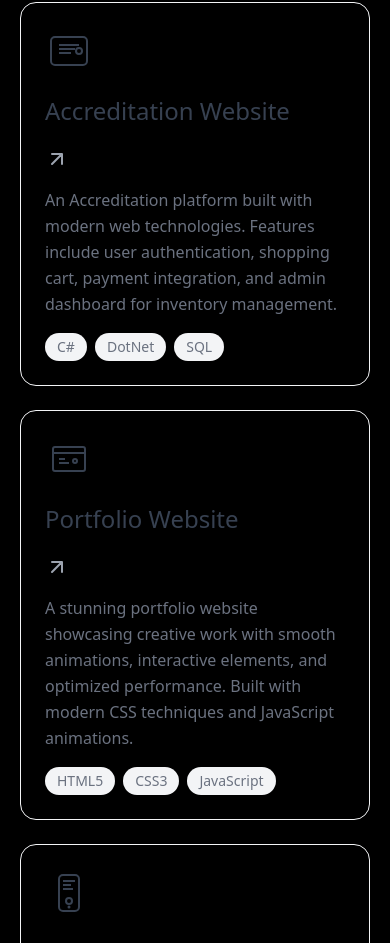
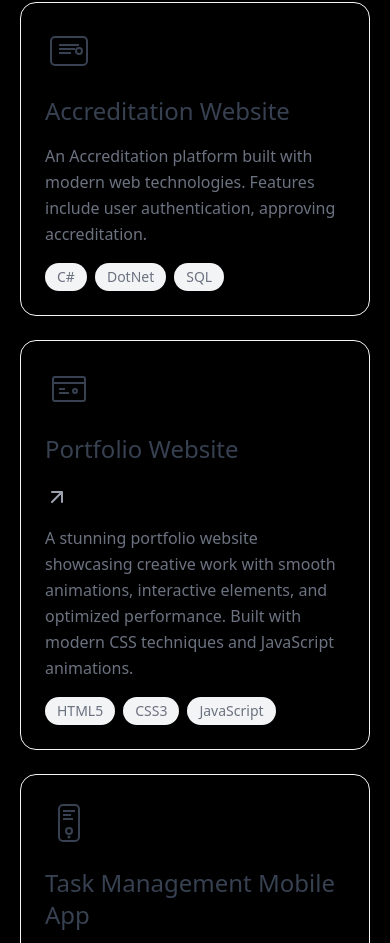
Before and after one commit to bdushime/Portfolio, a website: page index.html in a window 390 px wide. Shown: the part 2489-3432 px from the top of the page. Drawn offline with nearby package versions, Linux system fonts and the light colour scheme.

Commit message:
responsivness

```diff
--- a/index.html
+++ b/index.html
@@ -262,13 +262,13 @@
     <!--Projects-->
     <section id="projects">
         <div class="max-w-6xl mx-auto py-10 px-5">
-            <!-- Section Header -->
+            <!--Header -->
             <div class="flex items-center gap-2 mb-10">
                 <div class="w-2 h-2 bg-gray-300 rounded-full"></div>
                 <span class="text-gray-500 font-medium">My Projects</span>
             </div>
 
-            <!-- Project 1-->
+            <!--Project 1-->
             <div class="rounded-2xl p-6 lg:p-10 mb-6 shadow-sm border border-gray-100 transition-all duration-300 cursor-pointer hover-lift" onclick="window.open('YOUR_ECOMMERCE_LINK_HERE', '_blank')">
                 <div class="flex flex-col sm:flex-row items-start sm:items-center gap-5 mb-4">
                     <div class="w-12 h-12 flex items-center justify-center text-gray-700">
@@ -279,12 +279,10 @@
                         </svg>
                     </div>
                     <h3 class="text-gray-700 text-2xl lg:text-3xl font-medium m-0 flex-1">Accreditation Website</h3>
-                    <svg class="w-6 h-6 text-gray-400 transition-all duration-300" fill="none" stroke="currentColor" viewBox="0 0 24 24">
-                        <path stroke-linecap="round" stroke-linejoin="round" stroke-width="2" d="M7 17l9.2-9.2M17 17V7H7"/>
-                    </svg>
+
                 </div>
                 <p class="text-gray-500 text-base leading-relaxed m-0 sm:pl-17">
-                    An Accreditation platform built with modern web technologies. Features include user authentication, shopping cart, payment integration, and admin dashboard for inventory management.
+                    An Accreditation platform built with modern web technologies. Features include user authentication, approving accreditation.
                 </p>
                 <div class="flex gap-2 flex-wrap mt-4 sm:pl-17">
                     <span class="bg-gray-100 text-gray-500 px-3 py-1 rounded-full text-sm font-medium">C#</span>
```
